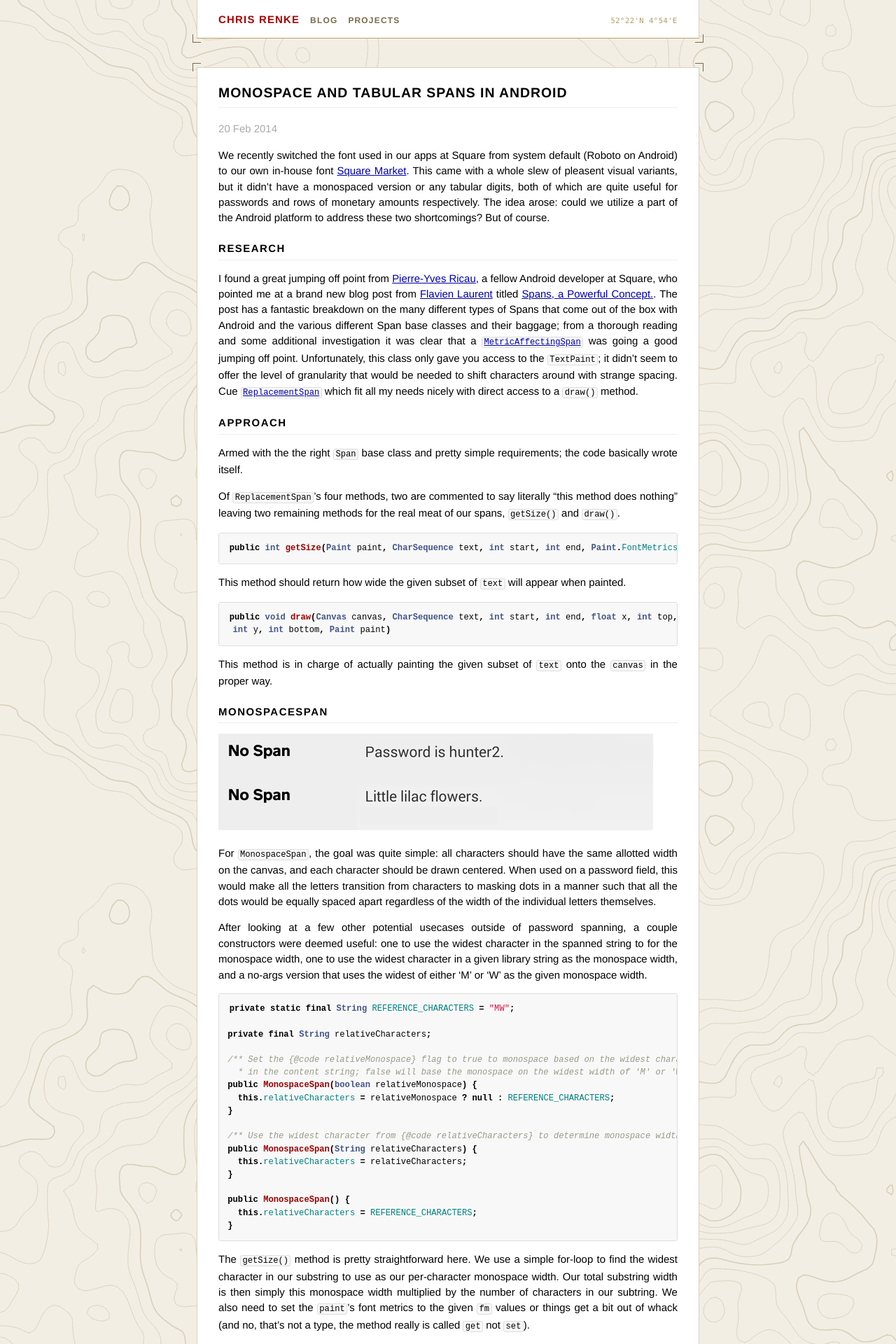
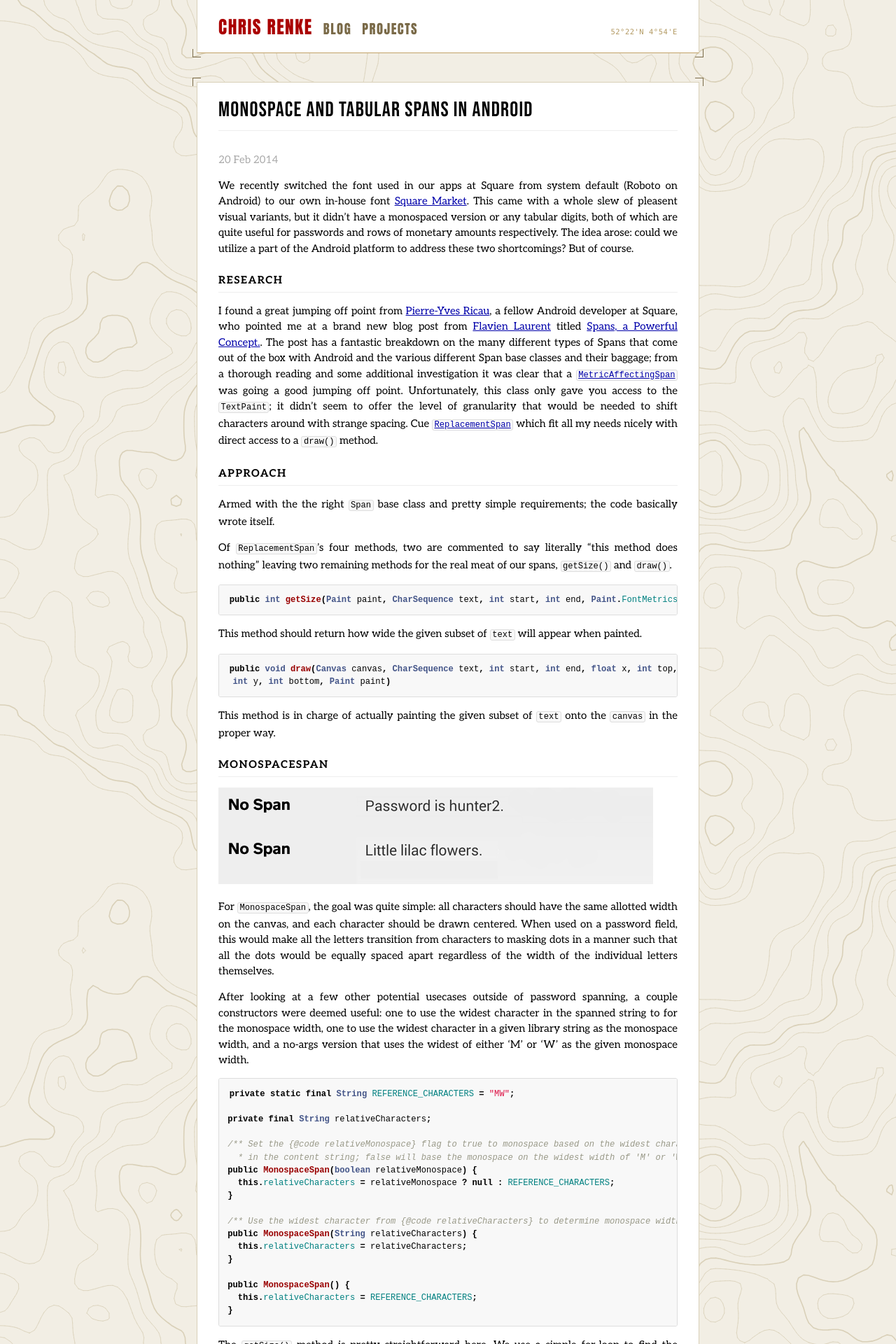
Before and after one commit to ChrisRenke/chrisrenke.github.io, a Jekyll site: the page built from _posts/2014-02-20-monospace-and-tabular-spans-in-android.markdown, in a window 1280 px wide. Shown: the top 1920 px of the page at 70% size. Built offline with Jekyll 4.4.1, drawn with Linux system fonts in a browser that asks for light colours; some web fonts are replaced.

Commit message:
Use Aleo, Bebas Neue and Vina Sans from Google Fonts
Co-Authored-By: Claude Sonnet 5.5 <noreply@anthropic.com>

```diff
--- a/_layouts/default.html
+++ b/_layouts/default.html
@@ -5,6 +5,10 @@
         <meta http-equiv="X-UA-Compatible" content="IE=edge,chrome=1">
         <title>{{ page.title }}</title>
         <meta name="viewport" content="width=device-width, initial-scale=1">
+
+        <link rel="preconnect" href="https://fonts.googleapis.com">
+        <link rel="preconnect" href="https://fonts.gstatic.com" crossorigin>
+        <link rel="stylesheet" href="https://fonts.googleapis.com/css2?family=Aleo:ital,wght@0,400..700;1,400..700&family=Bebas+Neue&family=Vina+Sans&display=swap">
 
         <!-- syntax highlighting CSS -->
         <link rel="stylesheet" href="/css/syntax.css">
--- a/css/main.css
+++ b/css/main.css
@@ -25,7 +25,7 @@ html { min-height: 100%; }
 
 body {
   background-color: #f2eee4;
-  font: 13.34px Helvetica, Arial, sans-serif;
+  font: 13.34px Aleo, Georgia, serif;
   font-size: small;
   text-align: center;
   padding-bottom: 3em;
@@ -41,10 +41,12 @@ h2 {
   padding-bottom: .4em;
   border-bottom: 1px solid #eee;
   display: block;
-  font-size: 1.3em;
-  font-weight: bold;
+  font-family: "Bebas Neue", Impact, sans-serif;
+  font-size: 2em;
+  line-height: 1.1em;
+  font-weight: normal;
   text-transform: uppercase;
-  letter-spacing: .05em;
+  letter-spacing: .04em;
 }
 p { margin: 1em 0; }
 
@@ -166,8 +168,11 @@ a:visited { color: #a0a; }
 
 .title a {
   color: #a00;
+  font-family: "Vina Sans", Impact, sans-serif;
+  font-size: 1.7em;
+  font-weight: normal;
   text-transform: uppercase;
-  letter-spacing: .08em;
+  letter-spacing: .06em;
 }
 
 .title a:hover {
@@ -176,9 +181,11 @@ a:visited { color: #a0a; }
 
 .masthead a.extra {
   color: #7a6a48;
-  font-size: 80%;
+  font-family: "Vina Sans", Impact, sans-serif;
+  font-size: 1.25em;
+  font-weight: normal;
   text-transform: uppercase;
-  letter-spacing: .1em;
+  letter-spacing: .08em;
 }
 
 .masthead a.extra:hover {
@@ -291,10 +298,13 @@ img { max-width: 100%; height: auto; }
 }
 
 .projects .project-title {
-  font-weight: bold;
+  font-family: "Bebas Neue", Impact, sans-serif;
+  font-size: 1.5em;
+  line-height: 1.1em;
+  font-weight: normal;
   text-decoration: none;
   text-transform: uppercase;
-  letter-spacing: .06em;
+  letter-spacing: .05em;
 }
 
 .projects .project-date {
@@ -331,7 +341,10 @@ img { max-width: 100%; height: auto; }
 }
 
 .post h2 {
+  font-family: inherit;
   font-size: 1em;
+  font-weight: bold;
+  line-height: 1.5em;
   letter-spacing: .1em;
   margin-top: 1.5em;
 }
```
